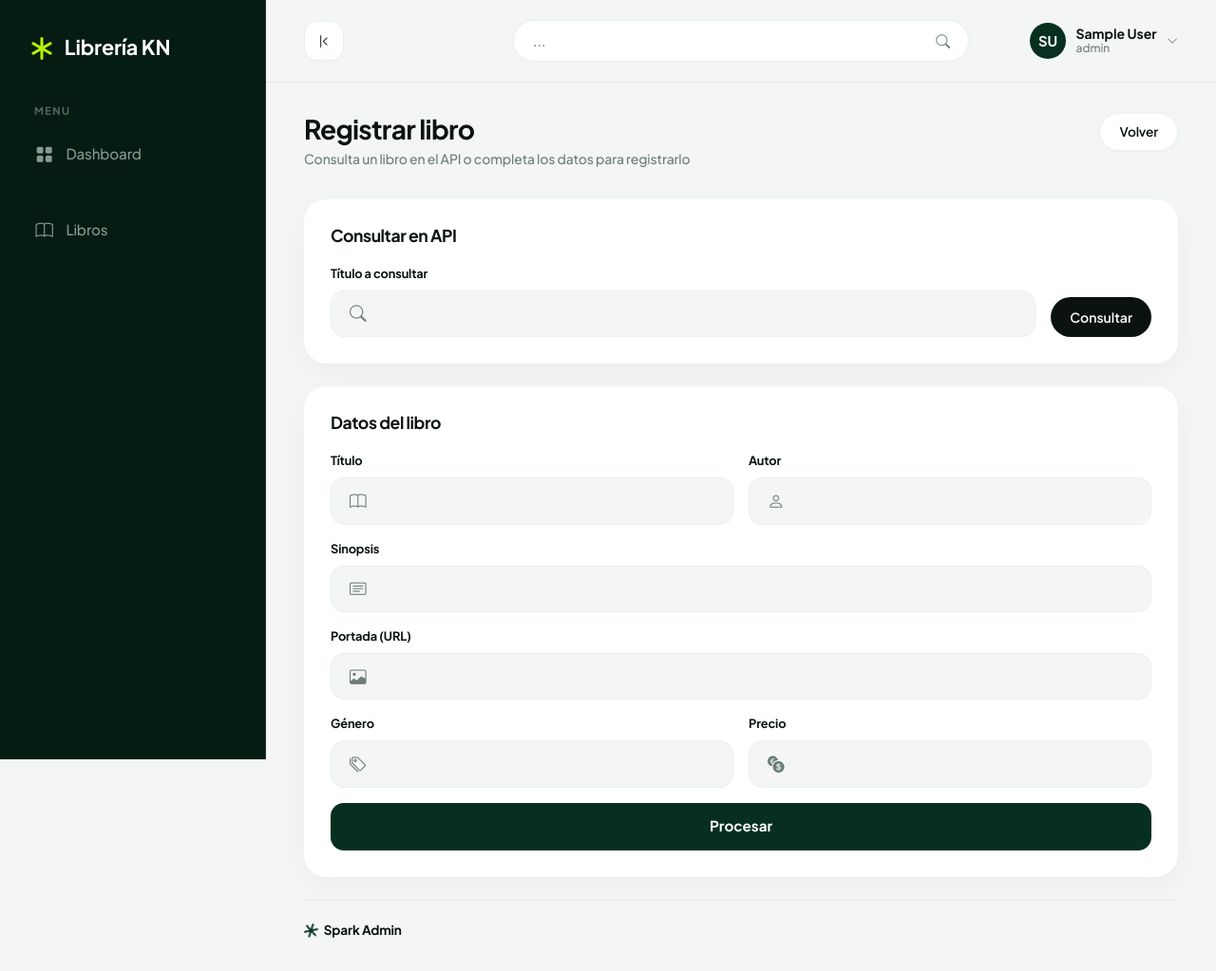
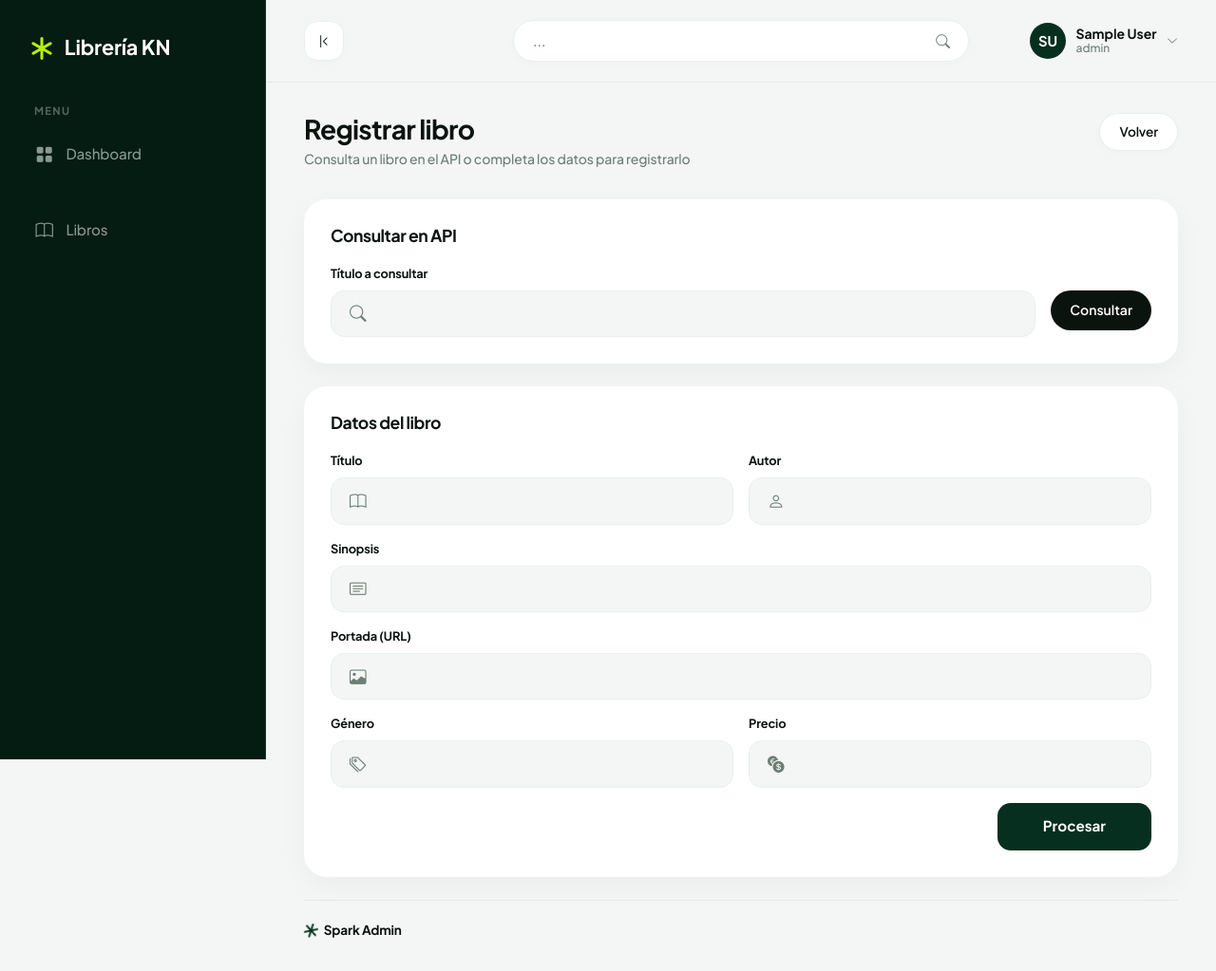
Before and after one commit to ecalvo92/KNRepo, an ASP.NET MVC app: page /Libro/RegistrarLibros in a window 1280 px wide. Shown: the whole page at 95% size. Run offline with ASP.NET Core 8 and stand-ins for ASP.NET MVC 5, Linux system fonts and the light colour scheme; the visitor is signed in with stand-in values (Sample User, id 1); the project's own start-up code is not run, and a stand-in starts its controllers and pages; some libraries are stand-ins or nearby versions.

Commit message:
Limpieza automática

```diff
--- a/KN_WEB/App_Start/BundleConfig.cs
+++ b/KN_WEB/App_Start/BundleConfig.cs
@@ -1,4 +1,3 @@
-using System.Web;
 using System.Web.Optimization;
 
 namespace KN_WEB
--- a/KN_WEB/App_Start/FilterConfig.cs
+++ b/KN_WEB/App_Start/FilterConfig.cs
@@ -1,4 +1,3 @@
-using System.Web;
 using System.Web.Mvc;
 
 namespace KN_WEB
--- a/KN_WEB/App_Start/RouteConfig.cs
+++ b/KN_WEB/App_Start/RouteConfig.cs
@@ -1,7 +1,3 @@
-using System;
-using System.Collections.Generic;
-using System.Linq;
-using System.Web;
 using System.Web.Mvc;
 using System.Web.Routing;
 
--- a/KN_WEB/Controllers/HomeController.cs
+++ b/KN_WEB/Controllers/HomeController.cs
@@ -2,15 +2,12 @@ using KN_WEB.EF;
 using KN_WEB.Models;
 using KN_WEB.Services;
 using System;
-using System.Collections.Generic;
 using System.Configuration;
 using System.IO;
 using System.Linq;
 using System.Net;
-using System.Reflection;
 using System.Text;
 using System.Threading.Tasks;
-using System.Web;
 using System.Web.Mvc;
 
 namespace KN_WEB.Controllers
@@ -189,7 +186,7 @@ namespace KN_WEB.Controllers
                         response.Contrasenna = model.Contrasenna;
                         var updateResponse = context.SaveChanges();
 
-                        if(updateResponse > 0)
+                        if (updateResponse > 0)
                             return RedirectToAction("Login", "Home");
                     }
                 }
--- a/KN_WEB/Controllers/LibroController.cs
+++ b/KN_WEB/Controllers/LibroController.cs
@@ -8,10 +8,7 @@ using System.Collections.Generic;
 using System.Configuration;
 using System.Linq;
 using System.Net.Http;
-using System.Threading.Tasks;
-using System.Web;
 using System.Web.Mvc;
-using static Org.BouncyCastle.Crypto.Engines.SM2Engine;
 
 namespace KN_WEB.Controllers
 {
--- a/KN_WEB/Global.asax.cs
+++ b/KN_WEB/Global.asax.cs
@@ -1,9 +1,4 @@
-using System;
-using System.Collections.Generic;
-using System.Linq;
-using System.Web;
 using System.Web.Mvc;
-using System.Web.Optimization;
 using System.Web.Routing;
 
 namespace KN_WEB
--- a/KN_WEB/Models/LibroApi.cs
+++ b/KN_WEB/Models/LibroApi.cs
@@ -1,8 +1,3 @@
-using System;
-using System.Collections.Generic;
-using System.Linq;
-using System.Web;
-
 namespace KN_WEB.Models
 {
     public class LibroApi
--- a/KN_WEB/Models/UsuarioModel.cs
+++ b/KN_WEB/Models/UsuarioModel.cs
@@ -1,8 +1,3 @@
-using System;
-using System.Collections.Generic;
-using System.Linq;
-using System.Web;
-
 namespace KN_WEB.Models
 {
     //Entidad, Objeto, Clase
--- a/KN_WEB/Properties/AssemblyInfo.cs
+++ b/KN_WEB/Properties/AssemblyInfo.cs
@@ -1,5 +1,4 @@
 using System.Reflection;
-using System.Runtime.CompilerServices;
 using System.Runtime.InteropServices;
 
 // General Information about an assembly is controlled through the following
--- a/KN_WEB/Services/UserIdService.cs
+++ b/KN_WEB/Services/UserIdService.cs
@@ -7,7 +7,6 @@ using System.Security.Cryptography;
 using System.Text;
 using System.Threading.Tasks;
 using System.Web;
-using static Org.BouncyCastle.Crypto.Engines.SM2Engine;
 
 namespace KN_WEB.Services
 {
--- a/KN_WEB/Views/Libro/RegistrarLibros.cshtml
+++ b/KN_WEB/Views/Libro/RegistrarLibros.cshtml
@@ -17,7 +17,7 @@
 
     @using (Html.BeginForm("ConsultarLibrosAPI", "Libro", FormMethod.Post, new { id = "consultarLibroForm" }))
     {
-        <div class="row g-3 align-items-end">
+        <div class="row g-3 align-items-start">
             <div class="col-12 col-md">
                 <label class="login-form-label">Título a consultar</label>
                 <div class="login-input-group">
@@ -26,6 +26,7 @@
                 </div>
             </div>
             <div class="col-12 col-md-auto">
+                <label class="login-form-label d-none d-md-block invisible">&nbsp;</label>
                 <button type="submit" class="btn-dark-custom w-100 justify-content-center">
                     <span>Consultar</span>
                 </button>
@@ -140,8 +141,8 @@
                 </div>
             </div>
 
-            <div class="col-12">
-                <button type="submit" class="btn-login" id="btn-submit">
+            <div class="col-12 d-flex justify-content-end">
+                <button type="submit" class="btn-login w-auto px-5" id="btn-submit">
                     <span>Procesar</span>
                 </button>
             </div>
```
Also changed, not shown: KN_WEB/Views/Shared/_LayoutExterno.cshtml (line endings or trailing spaces).
